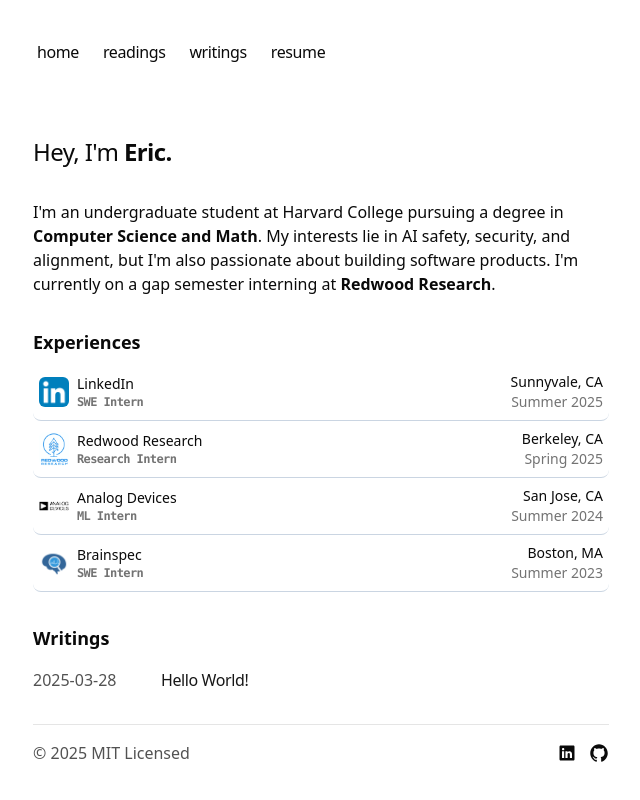
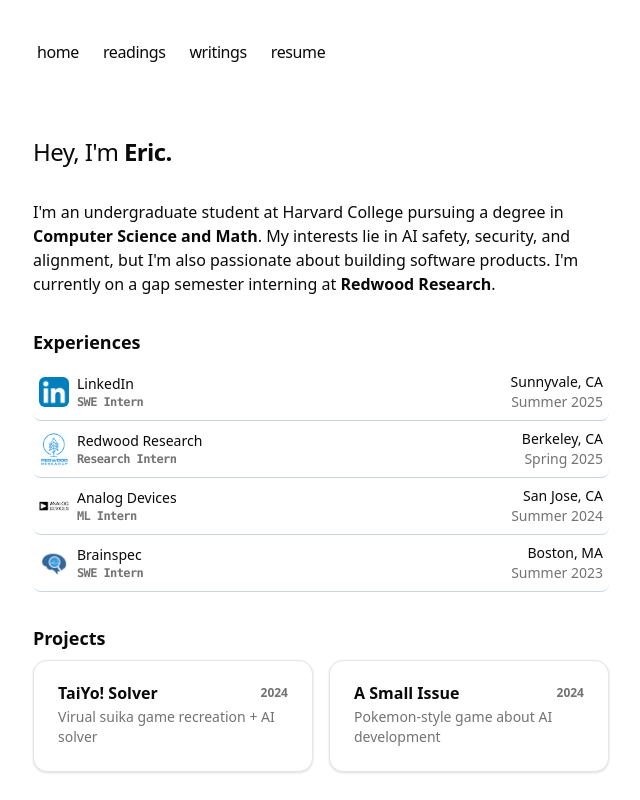
Before and after one commit to ericwang1409/ericwangs.win, a Next.js app: page / in a window 1280 px wide. Shown: the top 800 px of the page, without its empty margins (319-959 px from the left). Built offline with nearby package versions, Linux system fonts and the light colour scheme.

Commit message:
projects

```diff
--- /dev/null
+++ b/app/components/projects.tsx
@@ -0,0 +1,43 @@
+import {
+  Card,
+  CardDescription,
+  CardHeader,
+  CardTitle,
+} from "@/components/ui/card";
+
+const projectsList = [
+  {
+    year: "2024",
+    name: "TaiYo! Solver",
+    description: "Virual suika game recreation + AI solver",
+  },
+  {
+    year: "2024",
+    name: "A Small Issue",
+    description: "Pokemon-style game about AI development",
+  },
+];
+
+export default function Projects() {
+  return (
+    <div className="mb-8">
+      <h3 className="text-lg font-semibold">Projects</h3>
+      <div className="grid gap-4 md:grid-cols-2 mt-2">
+        {projectsList.map(({ year, name, description }) => (
+          <Card
+            key={name}
+            className="hover:bg-muted transition-all duration-300 ease-in-out"
+          >
+            <CardHeader>
+              <CardTitle className="justify-between flex">
+                <div>{name}</div>
+                <div className="text-xs  text-neutral-500">{year}</div>
+              </CardTitle>
+              <CardDescription>{description}</CardDescription>
+            </CardHeader>
+          </Card>
+        ))}
+      </div>
+    </div>
+  );
+}
--- a/app/layout.tsx
+++ b/app/layout.tsx
@@ -11,15 +11,19 @@ import { baseUrl } from "./sitemap";
 export const metadata: Metadata = {
   metadataBase: new URL(baseUrl),
   title: {
-    default: "Next.js Portfolio Starter",
-    template: "%s | Next.js Portfolio Starter",
+    default: "home",
+    template: "home",
   },
-  description: "This is my portfolio.",
+  description: "eric's portfolio",
+  icons: {
+    icon: "/dog.png",
+    apple: "/dog.png",
+  },
   openGraph: {
-    title: "My Portfolio",
-    description: "This is my portfolio.",
+    title: "Eric Wang",
+    description: "eric's portfolio",
     url: baseUrl,
-    siteName: "My Portfolio",
+    siteName: "Eric Wang",
     locale: "en_US",
     type: "website",
   },
--- a/app/page.tsx
+++ b/app/page.tsx
@@ -1,5 +1,6 @@
 import { BlogPosts } from "./components/posts";
 import Experiences from "./components/experiences";
+import Projects from "./components/projects";
 
 export default function Page() {
   return (
@@ -17,6 +18,9 @@ export default function Page() {
       <div className="my-8">
         <Experiences />
       </div>
+      <div>
+        <Projects />
+      </div>
       <h3 className="text-lg font-semibold mb-4">Writings</h3>
       <div>
         <BlogPosts />
--- /dev/null
+++ b/components/ui/card.tsx
@@ -0,0 +1,92 @@
+import * as React from "react"
+
+import { cn } from "@/lib/utils"
+
+function Card({ className, ...props }: React.ComponentProps<"div">) {
+  return (
+    <div
+      data-slot="card"
+      className={cn(
+        "bg-card text-card-foreground flex flex-col gap-6 rounded-xl border py-6 shadow-sm",
+        className
+      )}
+      {...props}
+    />
+  )
+}
+
+function CardHeader({ className, ...props }: React.ComponentProps<"div">) {
+  return (
+    <div
+      data-slot="card-header"
+      className={cn(
+        "@container/card-header grid auto-rows-min grid-rows-[auto_auto] items-start gap-1.5 px-6 has-data-[slot=card-action]:grid-cols-[1fr_auto] [.border-b]:pb-6",
+        className
+      )}
+      {...props}
+    />
+  )
+}
+
+function CardTitle({ className, ...props }: React.ComponentProps<"div">) {
+  return (
+    <div
+      data-slot="card-title"
+      className={cn("leading-none font-semibold", className)}
+      {...props}
+    />
+  )
+}
+
+function CardDescription({ className, ...props }: React.ComponentProps<"div">) {
+  return (
+    <div
+      data-slot="card-description"
+      className={cn("text-muted-foreground text-sm", className)}
+      {...props}
+    />
+  )
+}
+
+function CardAction({ className, ...props }: React.ComponentProps<"div">) {
+  return (
+    <div
+      data-slot="card-action"
+      className={cn(
+        "col-start-2 row-span-2 row-start-1 self-start justify-self-end",
+        className
+      )}
+      {...props}
+    />
+  )
+}
+
+function CardContent({ className, ...props }: React.ComponentProps<"div">) {
+  return (
+    <div
+      data-slot="card-content"
+      className={cn("px-6", className)}
+      {...props}
+    />
+  )
+}
+
+function CardFooter({ className, ...props }: React.ComponentProps<"div">) {
+  return (
+    <div
+      data-slot="card-footer"
+      className={cn("flex items-center px-6 [.border-t]:pt-6", className)}
+      {...props}
+    />
+  )
+}
+
+export {
+  Card,
+  CardHeader,
+  CardFooter,
+  CardTitle,
+  CardAction,
+  CardDescription,
+  CardContent,
+}
```
Also changed, not shown: public/dog.png (added).
